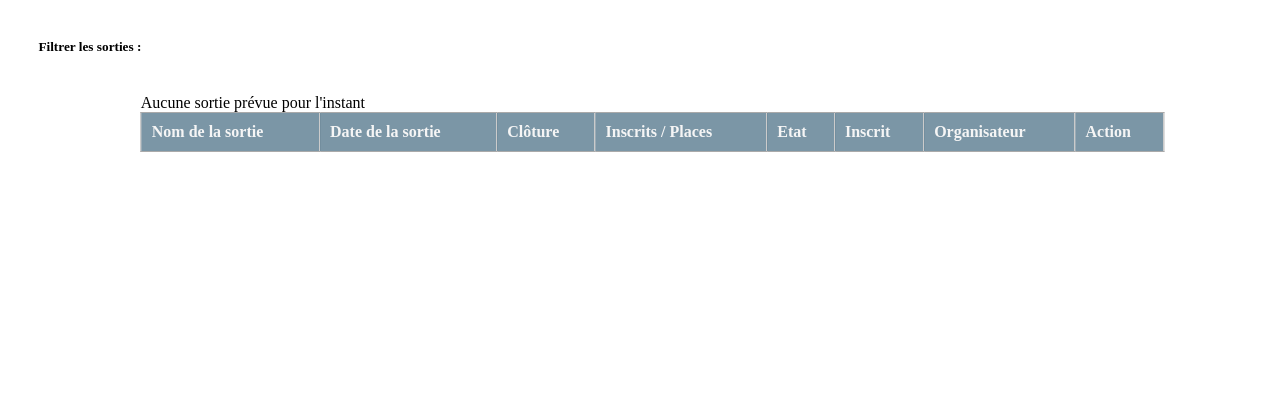
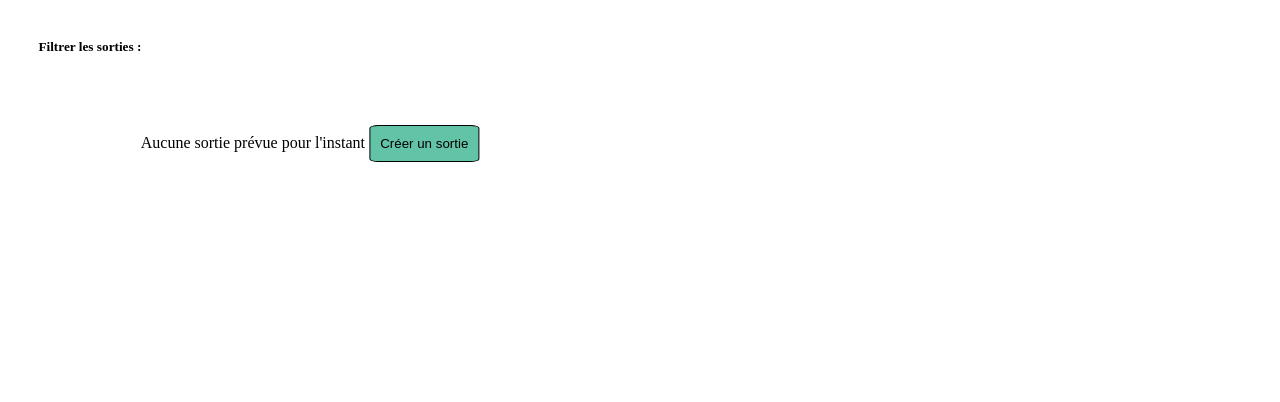
Before and after one commit to MLimousin/sortirENI, a Symfony app: template templates/sorties/liste.html.twig in a window 1280 px wide. Shown: the part 192-594 px from the top of the page. Run offline with Twig, Linux system fonts and the light colour scheme; the template is opened without the code that fills it, so the values that code supplies are empty; some libraries are stand-ins or nearby versions.

Commit message:
sortie liste et détail V2

```diff
--- a/public/css/style.css
+++ b/public/css/style.css
@@ -85,7 +85,8 @@ main h1{
     margin-left: 3%;
 }
 button[type=submit]{
-    margin-top: 5%;
+    width: auto;
+    margin-top: 3%;
     padding: 1%;
     background-color: rgb(99,195,167);
     border-radius: 8%;
@@ -97,7 +98,7 @@ button[type=submit]:hover{
     cursor: pointer;
 }
 button[type=reset]{
-    margin-top: 5%;
+    margin-top: 3%;
     padding: 1%;
     background-color: rgb(243,123,117);
     border-radius: 8%;
@@ -107,6 +108,11 @@ button[type=reset]{
 button[type=reset]:hover{
     background-color: rgb(254,195,101);
     cursor: pointer;
+}
+
+button a{
+    color: black;
+    text-decoration: none;
 }
 
 fieldset{
@@ -131,6 +137,34 @@ fieldset{
     width: 45%;
     align-items: start;
     margin: 2%;
+}
+.page{
+    display: block;
+}
+.liste-participants{
+    position: absolute;
+    transform: translateY(450%);
+    margin-left: 3%;
+    width: 100%;
+}
+.table-participants{
+    width: 40%;
+}
+tbody{
+    overflow-y: scroll;
+}
+table, th, td {
+    padding: 10px;
+    border: 1px solid #AAAAAA;
+    border-collapse: collapse;
+    text-align: left;
+}
+th {
+    position: sticky;
+    top: 0;
+    background: rgba(82,117,139,0.76);
+    color: whitesmoke;
+    box-sizing: border-box;
 }
 .fieldset-champ{
     display: flex;
--- a/templates/creation/create.html.twig
+++ b/templates/creation/create.html.twig
@@ -9,7 +9,6 @@
         <fieldset class="fieldset-sortie">
             {{ form_start(creationSortieForm) }}
             <div class="colonne">
-
                 <div class="fieldset-champ">
                     {{ form_label(creationSortieForm.name) }}
                     {{ form_widget(creationSortieForm.name) }}
@@ -69,7 +68,7 @@
                 <button type="submit">Enregistrer</button>
                 <button type="submit">Publier la sortie</button>
                 <button type="reset">Annuler</button>
-                <a href="{{ path('app_login') }}">Retour</a>
+                <a href="{{ path('sortie_liste') }}">Retour</a>
             </div>
 
             {{ form_end(creationSortieForm) }}
--- a/templates/sorties/liste.html.twig
+++ b/templates/sorties/liste.html.twig
@@ -13,6 +13,9 @@
 
     </div>
     <div class="table-box">
+        {% if sorties == null %}
+            Aucune sortie prévue pour l'instant
+        {% else %}
         <table class="tableau-style">
             <thead>
             <tr>
@@ -27,16 +30,13 @@
             </tr>
             </thead>
             <tbody>
-            {% if sorties == null %}
-                Aucune sortie prévue pour l'instant
-            {% else %}
                 {% for s in sorties %}
                     <tr>
                         <td class="col">{{ s.name }}</td>
-                    <td class="col">{{ s.dateHeureDebut }}</td>
-                    <td class="col">{{ s.dateLimiteInscription }}</td>
-                    <td class="col">{{ s.participants.lenght }}/{{ s.nbreInscriptionMax }}</td>
-                    <td class="col">{{ etat.libelle }}</td>
+                        <td class="col">{{ s.dateHeureDebut.format("d/m/Y") }}</td>
+                        <td class="col">{{ s.dateLimiteInscription.format("d/m/Y") }}</td>
+                        <td class="col">{{ s.participants.count }}/{{ s.nbreInscriptionMax }}</td>
+                        <td class="col">{{ s.etat.libelle }}</td>
 
                         <td class="col">{% for p in s.participants %}
                                             {% if p == app.user %}
@@ -45,13 +45,14 @@
                                         {% endfor %}
                         </td>
 
-                    <td class="col">{{ orga.pseudo }}</td>
-                    <td class="col"><a href="detail.html.twig">Afficher</a></td>
+                        <td class="col">{{ s.organisateur.pseudo }}</td>
+                        <td class="col"><a href="{{ path('sortie_detail', {'id':s.id}) }}">Afficher</a></td>
                     </tr>
                 {% endfor %}
             {% endif %}
-
             </tbody>
         </table>
+        <button type="submit"><a href="{{ path('sortie_create') }}">Créer un sortie</a></button>
     </div>
+
 {% endblock %}
```
Also changed, not shown: src/Controller/SortiesController.php (+7 -6 lines), src/Form/CreationSortieType.php (+58 -6 lines), templates/sorties/detail.html.twig (+27 -16 lines). Lines whose indentation alone changed are shown as unchanged.
